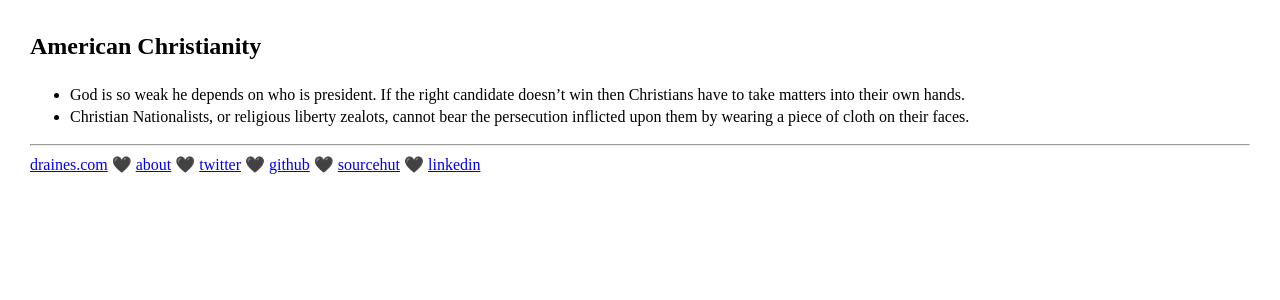
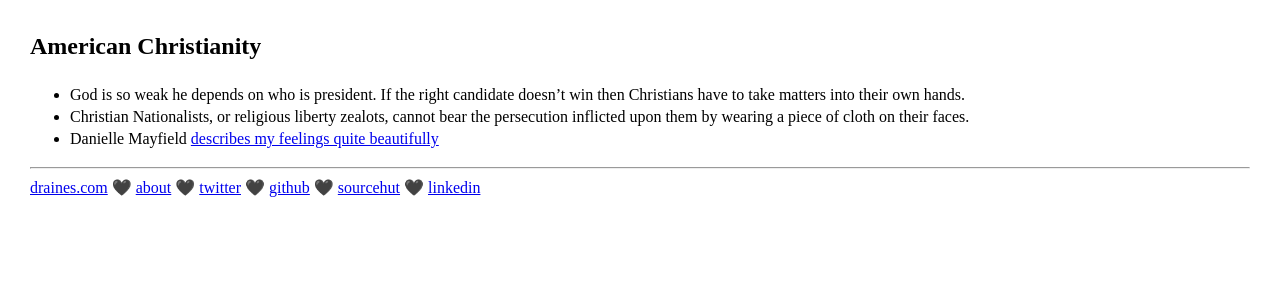
Before and after one commit to drewr/drewr.github.io, a Jekyll site: the page built from drafts/christian-nationalism.md, in a window 1280 px wide. Shown: the top 300 px of the page. Built offline with Jekyll 4.4.1, drawn with Linux system fonts in a browser that asks for light colours; our own code applies the rules of GitHub Pages for plain Markdown files.

Commit message:
Add D. L. Mayfield article link

```diff
--- a/drafts/christian-nationalism.md
+++ b/drafts/christian-nationalism.md
@@ -4,3 +4,4 @@
 
 * God is so weak he depends on who is president.  If the right candidate doesn't win then Christians have to take matters into their own hands.
 * Christian Nationalists, or religious liberty zealots, cannot bear the persecution inflicted upon them by wearing a piece of cloth on their faces.
+* Danielle Mayfield [describes my feelings quite beautifully](https://religionnews.com/2020/09/23/how-a-sean-feucht-worship-service-convinced-me-i-am-no-longer-an-evangelical/ "No longer an evangelical")
```
